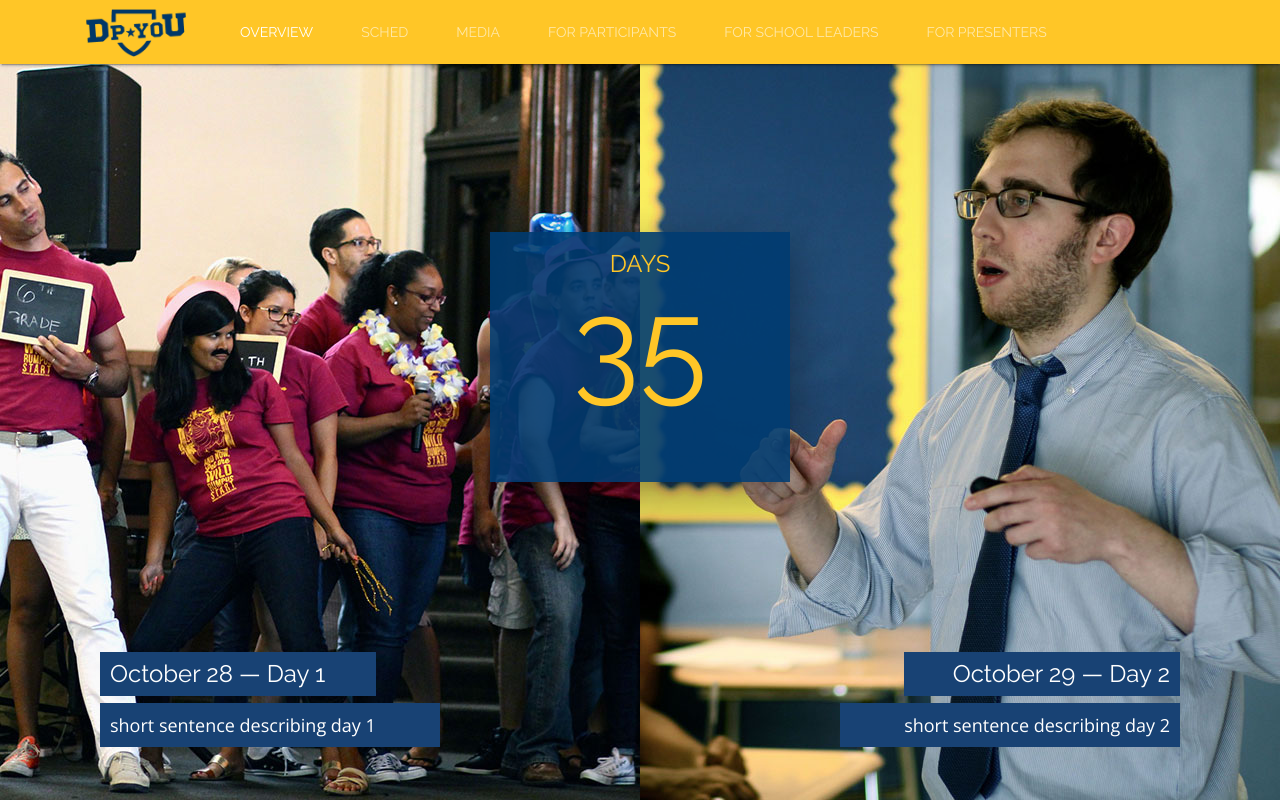
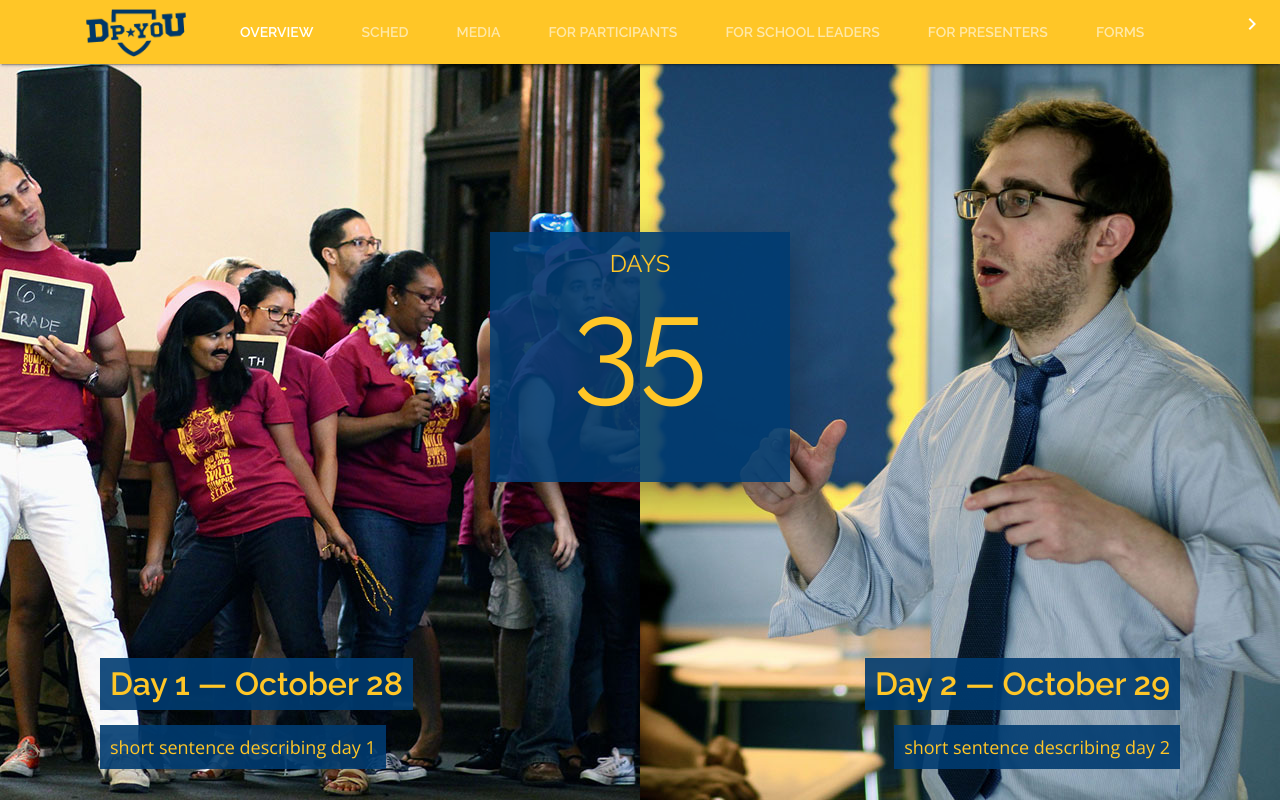
Before and after one commit to wqu01/dpyou, a plain HTML site: page index.html in a window 1280 px wide. Drawn offline with nearby package versions, Linux system fonts and the light colour scheme; a script that the page names is missing.

Commit message:
added music form, design feedback

```diff
--- a/css/styles.css
+++ b/css/styles.css
@@ -6,8 +6,9 @@
 html, body {
 	font-family: "Open Sans", sans-serif;
 }
-.tab-font {
+.tab-font >a {
 	font-family: 'Raleway', sans-serif;
+	font-weight: 600 !important;
 }
 .mdl-typography--subhead, .subhead {
 	font-family: "Open Sans", sans-serif;
@@ -21,6 +22,7 @@ html, body {
 }
 .head {
 	font-size: 24px;
+	font-weight: 600;
 }
 .subhead,
 .subhead p {
@@ -59,12 +61,19 @@ html, body {
 	padding: 0px;
 }
 .background-left {
-	background: url("../img/background-left.jpg");
+	background:
+
+    url("../img/background-left.jpg");
 	margin: 0 0 0 51%;
 
 }
+/*
+rgba(255, 198, 39, .3),
+rgba(255, 198, 39, .3)
+*/
 .background-right {
-	background: url("../img/background-right.jpg");
+	background:
+    url("../img/background-right.jpg");
 	left: 50%;
 	margin: 0px;
 }
@@ -76,21 +85,44 @@ html, body {
 	background-position: center;
 	height: 742px;
 	width: 0;
+
 }
+
+.background-left:hover {
+	background:
+	linear-gradient(
+      rgba(255, 198, 39, .2),
+rgba(255, 198, 39, .2)
+    ),
+    url("../img/background-left.jpg");
+
+
+}
+.background-right:hover {
+	background:
+	linear-gradient(
+      rgba(255, 198, 39, .2),
+rgba(255, 198, 39, .2)
+    ),
+    url("../img/background-right.jpg");
+}
+
+
 p.landing-head,
 p.landing-subhead {
 	position: absolute;
-	color: rgba(255,255,255,1);
-	background-color: #184274;
+	color: rgb(255, 198, 39);
+	background-color: rgba(0,59,112,0.9);
 	padding: 10px;
 }
 p.landing-head {
-	bottom: 12%;
-	width: 20%;
+	bottom: 10%;
+	/* width: 20%; */
 }
+
 p.landing-subhead {
-	bottom: 5%;
-	width: 25%;
+	bottom: 2%;
+	/* width: 25%; */
 }
 
 p.subhead-left,
@@ -131,6 +163,10 @@ p#days {
 	font-family: 'Raleway', sans-serif;
 	font-size: 24px;
 	color: rgb(255, 198, 39);
+}
+.landing-text.head {
+	font-size: 32px;
+	line-height: 32px;
 }
 /*
 ======================
--- a/index.html
+++ b/index.html
@@ -35,7 +35,8 @@
       <a href="#scroll-tab-3" class="mdl-layout__tab">Media</a>
       <a href="#scroll-tab-4" class="mdl-layout__tab">For Participants</a>
       <a href="#scroll-tab-5" class="mdl-layout__tab">For School Leaders</a>
-      <a href="#scroll-tab-6" class="mdl-layout__tab">For Presenters &emsp;&emsp;&emsp;&emsp;</a>
+      <a href="#scroll-tab-6" class="mdl-layout__tab">For Presenters </a>
+      <a href="#scroll-tab-7" class="mdl-layout__tab">Forms &emsp;&emsp;&emsp;&emsp;</a>
     </div>
   </header>
 
@@ -53,13 +54,13 @@
               <div id="left-pic" class="background-left mdl-cell mdl-cell--6-col mdl-typography--display-2">
 
               </div>
-                <p class="landing-text landing-head head head-left">October 28 &mdash; Day 1</p>
+                <p class="landing-text landing-head head head-left">Day 1 &mdash; October 28</p>
                 <p class="landing-text landing-subhead subhead subhead-left">short sentence describing day 1</p>
 
               <div id="right-pic" class="background-right mdl-cell mdl-cell--6-col mdl-typography--display-2">
 
               </div>
-              <p class="landing-text landing-head head head-right">October 29 &mdash; Day 2</p>
+              <p class="landing-text landing-head head head-right">Day 2 &mdash; October 29</p>
               <p class="landing-text landing-subhead subhead subhead-right">short sentence describing day 2</p>
           </div>
         </div><!-- end landing -->
@@ -198,6 +199,7 @@
               </h4>
               <span class="timeline-step-number mdl-button--raised">7:30 PM</span>
               <div class="timeline-subhead subhead">
+                <p>Make a music request in the Forms tab</p>
                 <p>notes
                 </p>
               </div>
@@ -319,7 +321,9 @@
         <div class="mdl-cell--12-col" style="margin-top: 48px;">
           <h2 class="mdl-card__title-text">Media</h2>
           <p></p>
+
           <div>Coming Soon...</div>
+
         </div>
       </div>
     </section>
@@ -353,7 +357,15 @@
         </div>
       </div>
     </section>
-
+    <section class="mdl-layout__tab-panel" id="scroll-tab-7">
+      <div class="page-content mdl-grid content-max-width"><!-- Your content goes here -->
+        <div class="mdl-cell--12-col" style="margin-top: 48px;">
+          <h2 class="mdl-card__title-text">Forms</h2>
+          <p></p>
+          <iframe src="https://docs.google.com/a/democracyprep.org/forms/d/e/1FAIpQLSfWVPzEqmyPPgh7V5gUrUvt4sieDA8f170XTZ84_sKOZr6YFQ/viewform?embedded=true#responses" width="360" height="600" frameborder="0" marginheight="0" marginwidth="0">Loading...</iframe>
+        </div>
+      </div>
+    </section>
 
 
 
```
